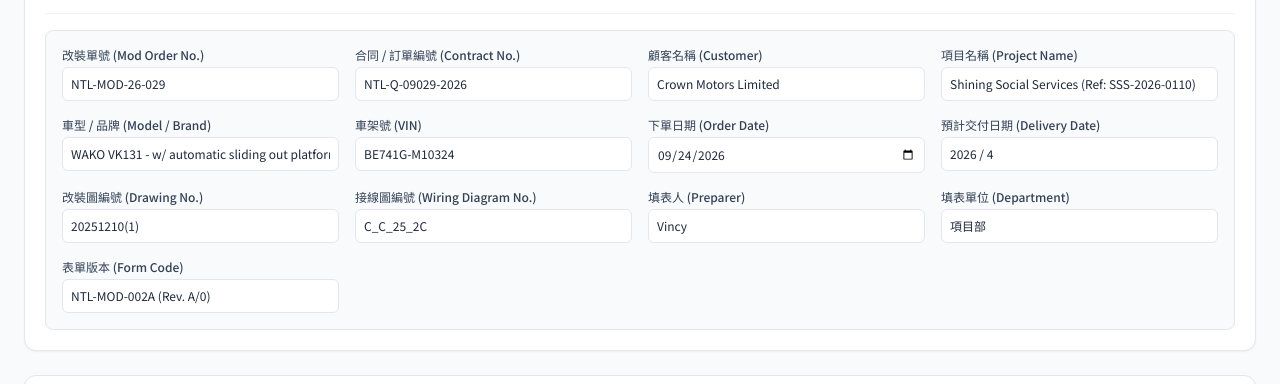
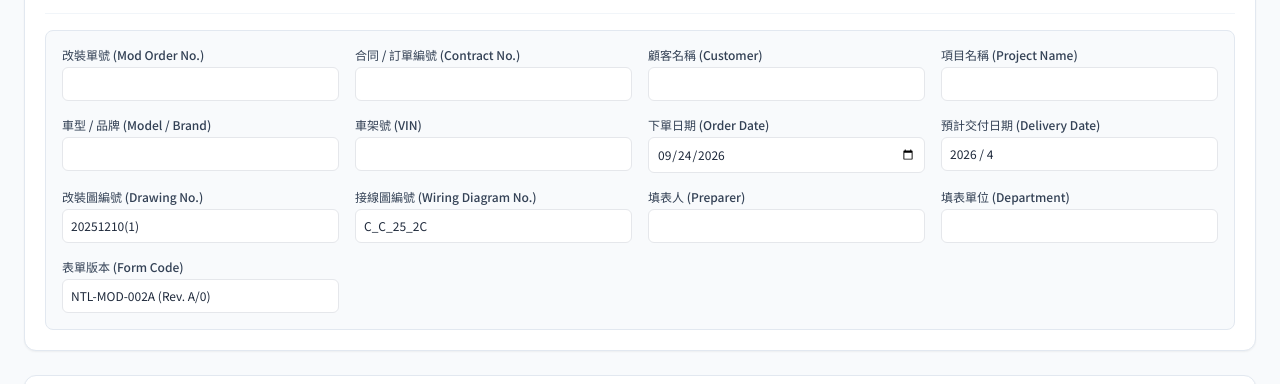
Before and after one commit to newtechkelvin/jobsheet_generator, a plain HTML site: page index.html in a window 1280 px wide. Shown: the part 160-544 px from the top of the page. Drawn offline with nearby package versions, Linux system fonts and the light colour scheme.

Commit message:
Clear project info fields and update initialization

```diff
--- a/index.html
+++ b/index.html
@@ -734,18 +734,18 @@
 
                     // Project Info Header
                     projectInfo: {
-                        modOrderNo: 'NTL-MOD-26-029',
-                        contractNo: 'NTL-Q-09029-2026',
-                        customerName: 'Crown Motors Limited',
-                        projectName: 'Shining Social Services (Ref: SSS-2026-0110)',
-                        vehicleModel: 'GDB70R / GDB110R',
-                        vin: 'BE741G-M10324',
+                        modOrderNo: '',
+                        contractNo: '',
+                        customerName: '',
+                        projectName: '',
+                        vehicleModel: '',
+                        vin: '',
                         orderDate: new Date().toISOString().split('T')[0],
                         expectedDelivery: '2026 / 4',
                         drawingNo: '20251210(1)',
                         wiringNo: 'C_C_25_2C',
-                        department: '項目部',
-                        preparer: 'Vincy',
+                        department: '',
+                        preparer: '',
                         formCode: 'NTL-MOD-002A (Rev. A/0)'
                     },
 
@@ -767,8 +767,7 @@
                 }
             },
             mounted() {
-                // Initialize with sample items
-                this.loadSampleQuotation();
+                // Initialize clean form state as requested
             },
             methods: {
                 // Match raw English string with dictionary terms based on key occurrences
```
